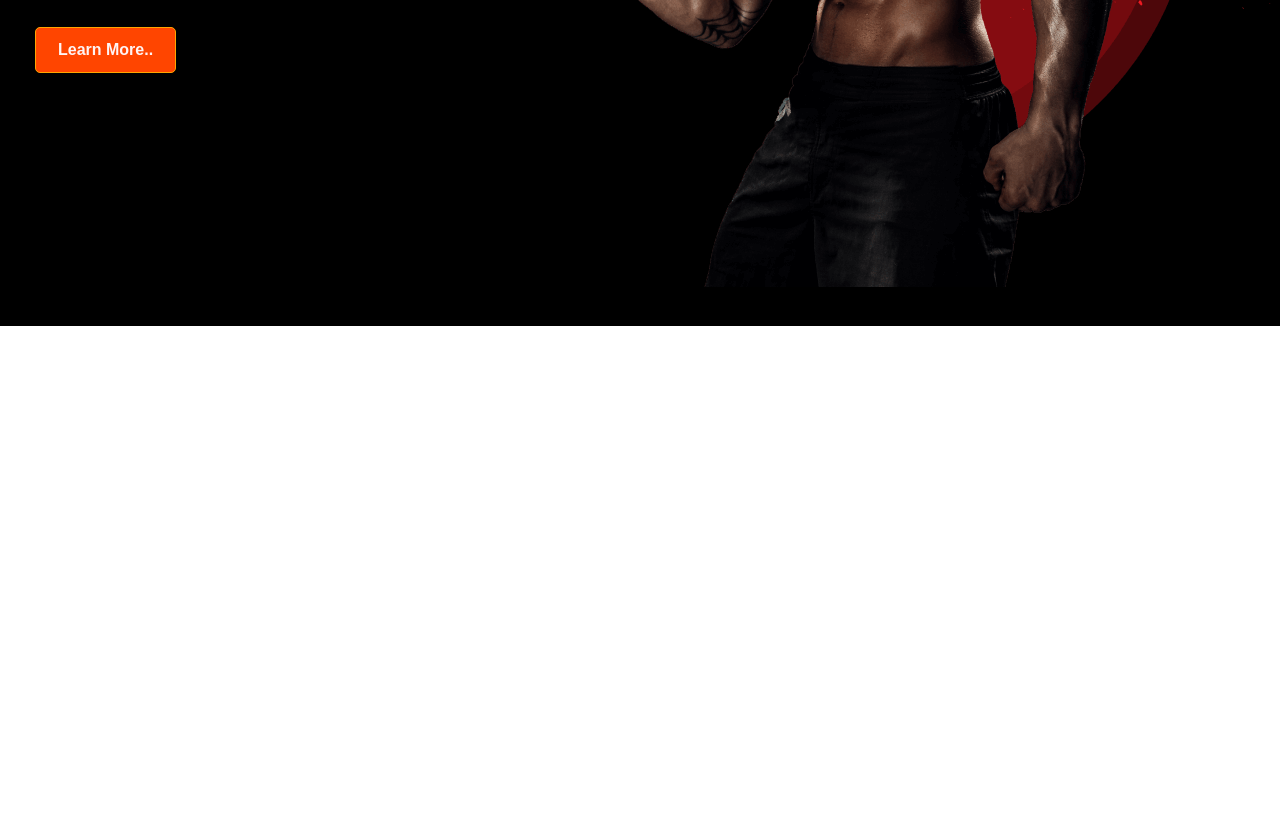
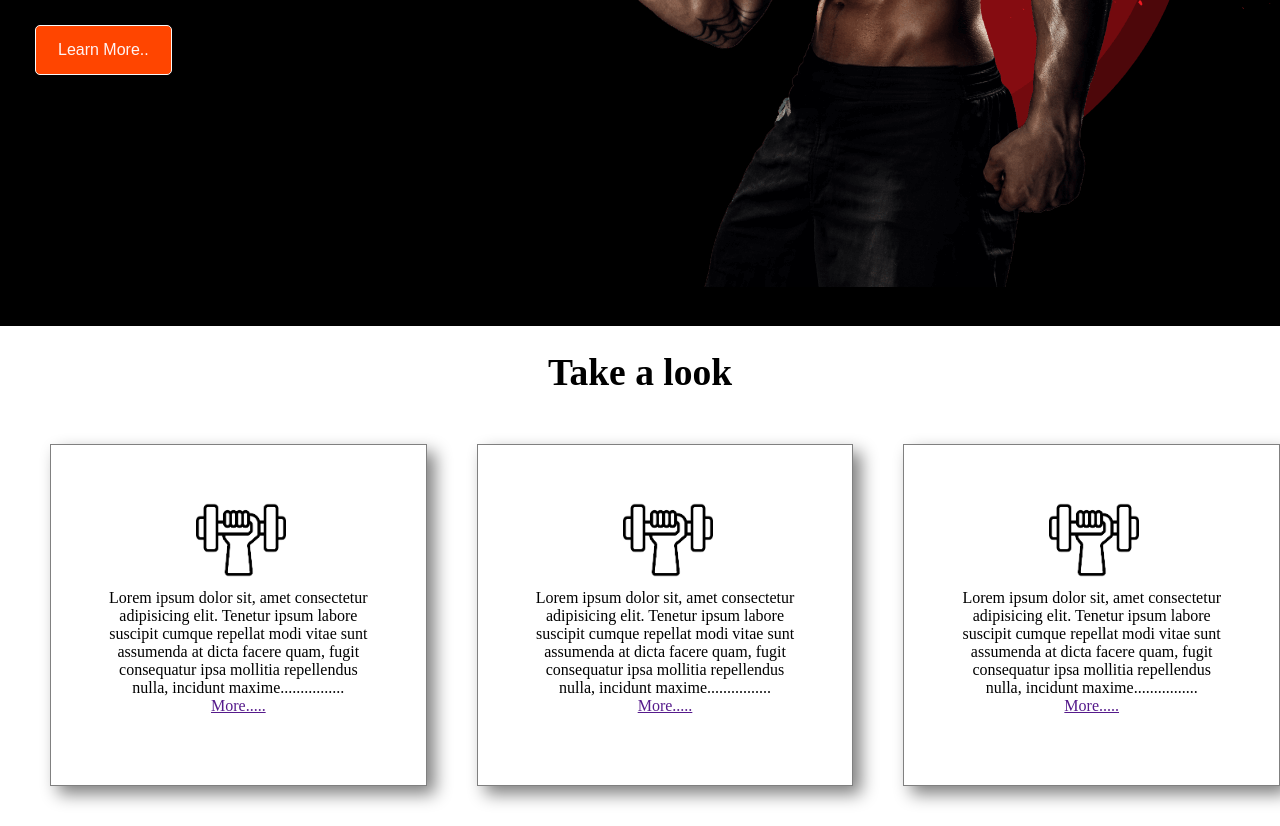
Before and after one commit to joychandragope/gym-service-project, a plain HTML site: page index.html in a window 1280 px wide. Shown: the part 529-1355 px from the top of the page. Before the commit the page ends 855 px from the top, so only its background shows below. Drawn offline with Linux system fonts and the light colour scheme.

Commit message:
section two

```diff
--- a/index.html
+++ b/index.html
@@ -40,5 +40,48 @@
         </div>
       </div>
     </section>
+
+    <section class="secction-two">
+      <div>
+        <div class="card-headings">
+          <h1>Take a look</h1>
+        </div>
+
+        <div class="cards">
+          <div class="card1">
+            <img class="card-icon" src="icon1.png" alt="" />
+            <p>
+              Lorem ipsum dolor sit, amet consectetur adipisicing elit. Tenetur
+              ipsum labore suscipit cumque repellat modi vitae sunt assumenda at
+              dicta facere quam, fugit consequatur ipsa mollitia repellendus
+              nulla, incidunt maxime................
+            </p>
+            <a href="">More.....</a>
+          </div>
+
+          <div class="card1">
+            <img class="card-icon" src="icon1.png" alt="" />
+            <p>
+              Lorem ipsum dolor sit, amet consectetur adipisicing elit. Tenetur
+              ipsum labore suscipit cumque repellat modi vitae sunt assumenda at
+              dicta facere quam, fugit consequatur ipsa mollitia repellendus
+              nulla, incidunt maxime................
+            </p>
+            <a href="">More.....</a>
+          </div>
+
+          <div class="card1">
+            <img class="card-icon" src="icon1.png" alt="" />
+            <p>
+              Lorem ipsum dolor sit, amet consectetur adipisicing elit. Tenetur
+              ipsum labore suscipit cumque repellat modi vitae sunt assumenda at
+              dicta facere quam, fugit consequatur ipsa mollitia repellendus
+              nulla, incidunt maxime................
+            </p>
+            <a href="">More.....</a>
+          </div>
+        </div>
+      </div>
+    </section>
   </body>
 </html>
--- a/style.css
+++ b/style.css
@@ -59,11 +59,44 @@
 }
 .btn {
   margin-top: 30px;
-  padding: 13px 22px;
-  border: 1px solid orange;
+  padding: 15px 22px;
+  border: 1px solid rgb(248, 248, 248);
   border-radius: 5px;
   background-color: orangered;
-  font-weight: bold;
   font-size: medium;
   color: rgb(255, 244, 244);
 }
+.card-headings {
+  text-align: center;
+  margin-top: 25px;
+  font-size: 25px;
+  margin-bottom: 10px;
+}
+.card-icon {
+  width: 90px;
+  margin-left: 5px;
+}
+.card1 {
+  width: 310px;
+  height: 240px;
+  border: 1px solid gray;
+  margin-top: 40px;
+  margin-bottom: 10px;
+  margin-left: 50px;
+  text-align: center;
+  box-shadow: 8px 8px 16px gray;
+  padding: 50px;
+  transition: 0.8ms;
+}
+.card1:hover {
+  border: 1px solid red;
+  margin: 0;
+  margin-top: -20px;
+  transition: 0.8ms;
+}
+.cards {
+  display: flex;
+  justify-content: space-evenly;
+  margin-bottom: 30px;
+  cursor: pointer;
+}
```
Also changed, not shown: icon1.png (added).
